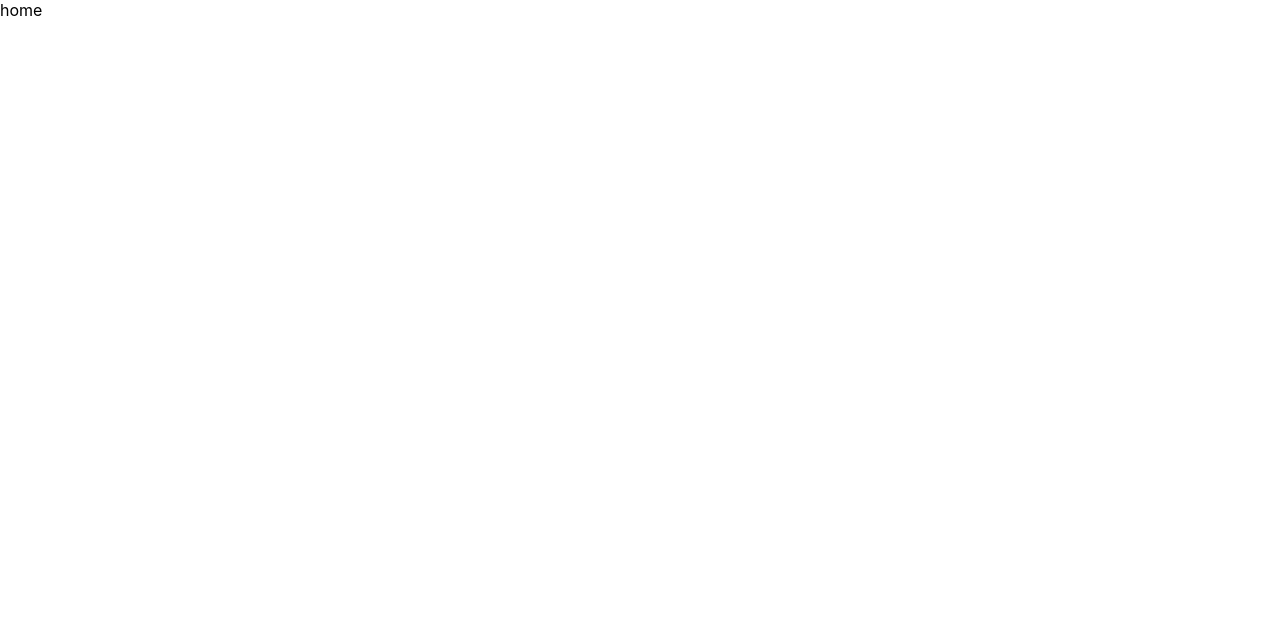
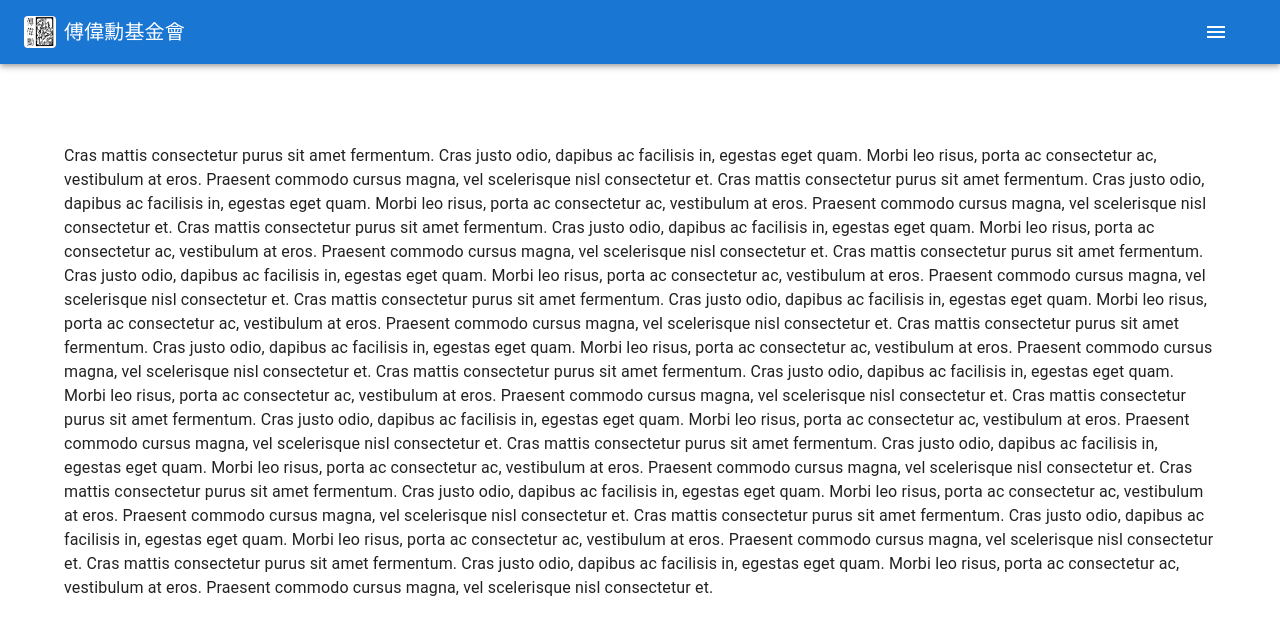
Before and after one commit to TimingJL/charlesweihsunfu, a React (Create React App) app: page / in a window 1280 px wide. Shown: the top 634 px of the page. Built offline with nearby package versions, Linux system fonts and the light colour scheme.

Commit message:
Add Navigation Bar

```diff
--- /dev/null
+++ b/src/pages/Home/NavigationBar.js
@@ -0,0 +1,40 @@
+import React from 'react';
+import styled from 'styled-components/macro';
+
+import AppBar from '@mui/material/AppBar';
+import Toolbar from '@mui/material/Toolbar';
+import Typography from '@mui/material/Typography';
+import Box from '@mui/material/Box';
+import IconButton from '@mui/material/IconButton';
+import MenuIcon from '@mui/icons-material/Menu';
+import LogoPath from '../../assets/FuLogo.jpg';
+
+const Image = styled.img`
+    border-radius: 4px;
+    margin-right: 8px;
+`;
+
+const NavigationBar = () => {
+  return (
+    <Box sx={{ flexGrow: 1 }}>
+      <AppBar position="static">
+        <Toolbar>
+          <Image src={LogoPath} width={32} height={32}/>
+          <Typography variant="h6" component="div" sx={{ flexGrow: 1 }}>
+            傅偉勳基金會
+          </Typography>
+          <IconButton
+            size="large"
+            edge="start"
+            color="inherit"
+            aria-label="menu"
+            sx={{ mr: 2 }}
+          >
+            <MenuIcon />
+          </IconButton>
+        </Toolbar>
+      </AppBar>
+    </Box>
+  );
+};
+export default NavigationBar;
--- a/src/pages/Home/index.js
+++ b/src/pages/Home/index.js
@@ -1,8 +1,59 @@
-import React from 'react';
+import * as React from 'react';
+import PropTypes from 'prop-types';
+import Toolbar from '@mui/material/Toolbar';
+import CssBaseline from '@mui/material/CssBaseline';
+import useScrollTrigger from '@mui/material/useScrollTrigger';
+import Box from '@mui/material/Box';
+import Container from '@mui/material/Container';
+import NavigationBar from './NavigationBar';
 
-const Home = () => {
+function ElevationScroll(props) {
+  const { children, window } = props;
+  // Note that you normally won't need to set the window ref as useScrollTrigger
+  // will default to window.
+  // This is only being set here because the demo is in an iframe.
+  const trigger = useScrollTrigger({
+    disableHysteresis: true,
+    threshold: 0,
+    target: window ? window() : undefined,
+  });
+
+  return React.cloneElement(children, {
+    elevation: trigger ? 4 : 0,
+  });
+}
+
+ElevationScroll.propTypes = {
+  children: PropTypes.element.isRequired,
+  /**
+   * Injected by the documentation to work in an iframe.
+   * You won't need it on your project.
+   */
+  window: PropTypes.func,
+};
+
+
+const Home = (props) => {
   return (
-    <div>home</div>
+    <React.Fragment>
+      <CssBaseline />
+      <ElevationScroll {...props}>
+        <NavigationBar />
+      </ElevationScroll>
+      <Toolbar />
+      <Container>
+        <Box sx={{ my: 2 }}>
+          {[...new Array(12)]
+            .map(
+              () => `Cras mattis consectetur purus sit amet fermentum.
+Cras justo odio, dapibus ac facilisis in, egestas eget quam.
+Morbi leo risus, porta ac consectetur ac, vestibulum at eros.
+Praesent commodo cursus magna, vel scelerisque nisl consectetur et.`,
+            )
+            .join('\n')}
+        </Box>
+      </Container>
+    </React.Fragment>
   );
 };
 
```
Also changed, not shown: src/assets/FuLogo.jpg (added).
